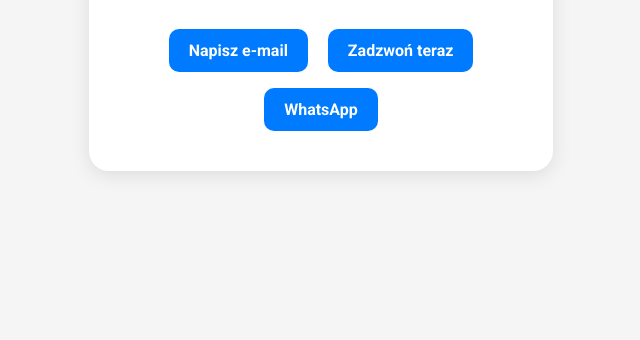
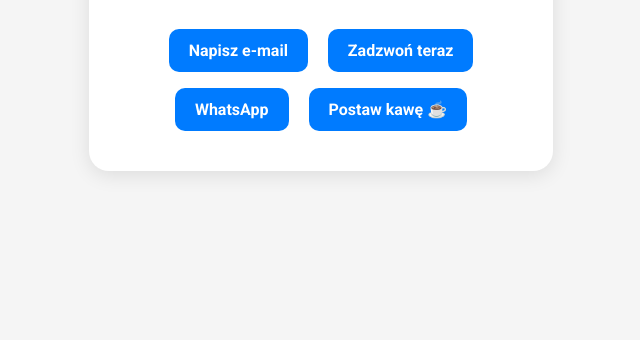
Before and after one commit to fgolen3d/3dprinting, a plain HTML site: page index.html in a window 1280 px wide. Shown: the part 460-800 px from the top of the page, without its empty margins (319-959 px from the left). Drawn offline with Linux system fonts and the light colour scheme.

Commit message:
Update index.html

```diff
--- a/index.html
+++ b/index.html
@@ -66,6 +66,7 @@
       <a href="mailto:f.golen3d@gmail.com">Napisz e-mail</a>
       <a href="tel:+48737898638">Zadzwoń teraz</a>
       <a href="https://api.whatsapp.com/send?phone=48737898638" target="_blank">WhatsApp</a>
+      <a href="https://buycoffee.to/fgolen3d" target="_blank">Postaw kawę ☕</a>
     </div>
   </div>
 </body>
```
